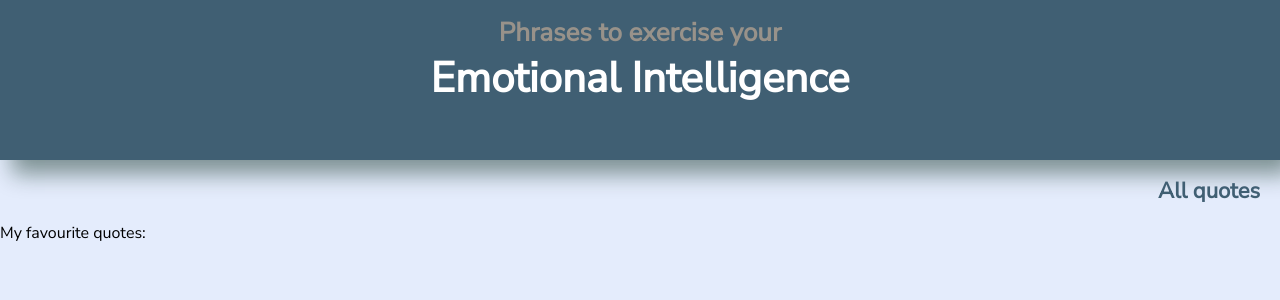
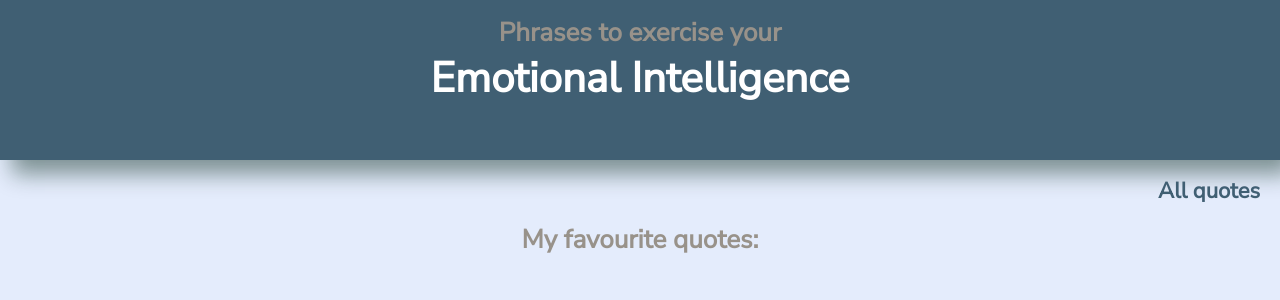
Before and after one commit to AlinaK96/Quotes, a React (Create React App) app: page /Favourites in a window 1280 px wide. Shown: the top 300 px of the page. Built offline with nearby package versions, Linux system fonts and the light colour scheme.

Commit message:
favourites page header

```diff
--- a/src/pages/Favourites.jsx
+++ b/src/pages/Favourites.jsx
@@ -5,7 +5,7 @@ const Favourites = () => {
 return (
     <div>
         <CustomBtn title='All quotes' link='/' />
-        <p>My favourite quotes: </p>
+        <p className="favourites__header">My favourite quotes: </p>
     </div>
 )
 };
--- /dev/null
+++ b/src/styles/components/favourites.css
@@ -0,0 +1,6 @@
+.favourites__header{
+    text-align: center;
+    color: var(--font-light);
+    font-size: 26px;
+    font-weight: 600;
+}
--- a/src/styles/index.css
+++ b/src/styles/index.css
@@ -4,3 +4,4 @@
 
 @import url('./components/header.css');
 @import url('./components/quotes.css');
+@import url('./components/favourites.css');
```
